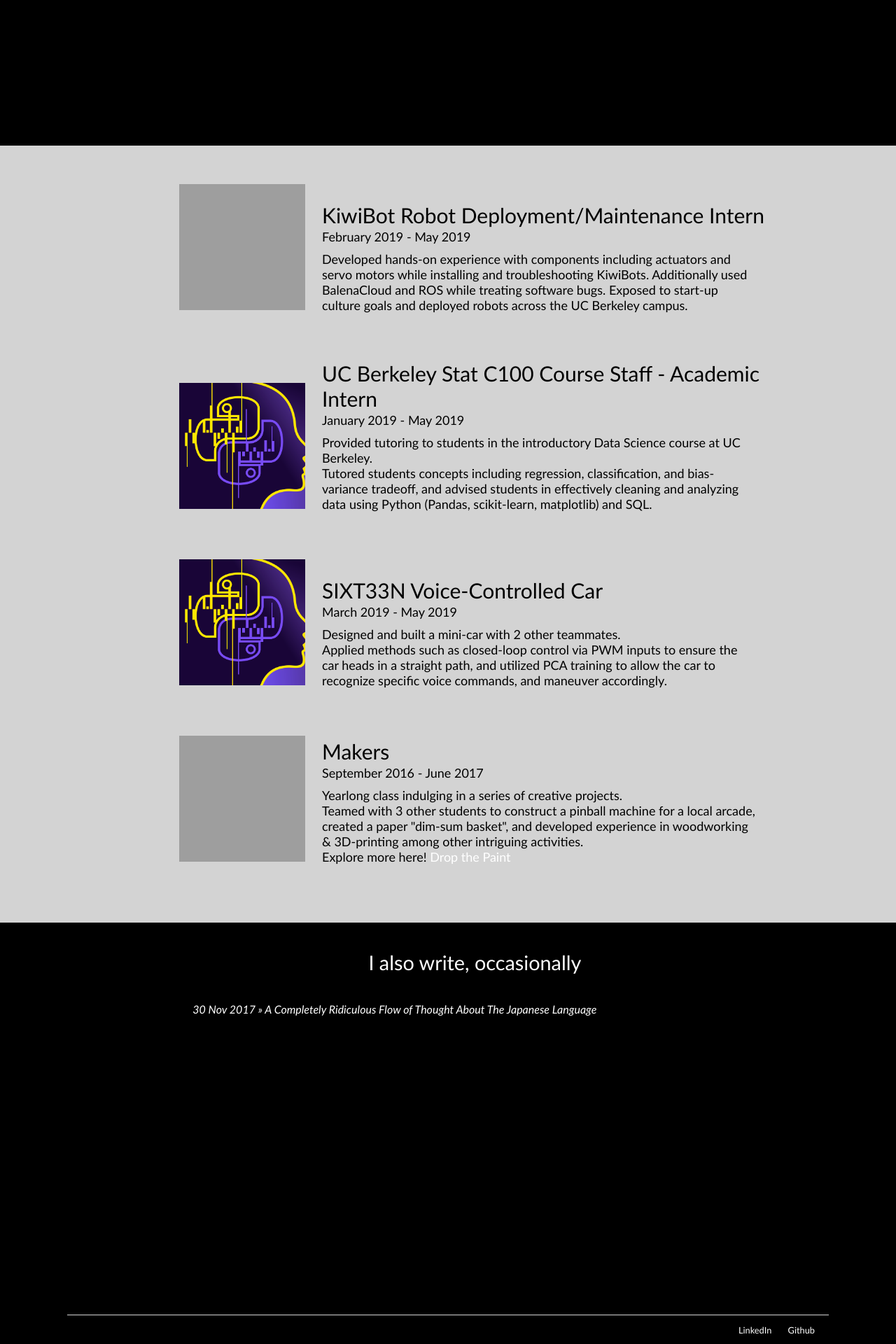
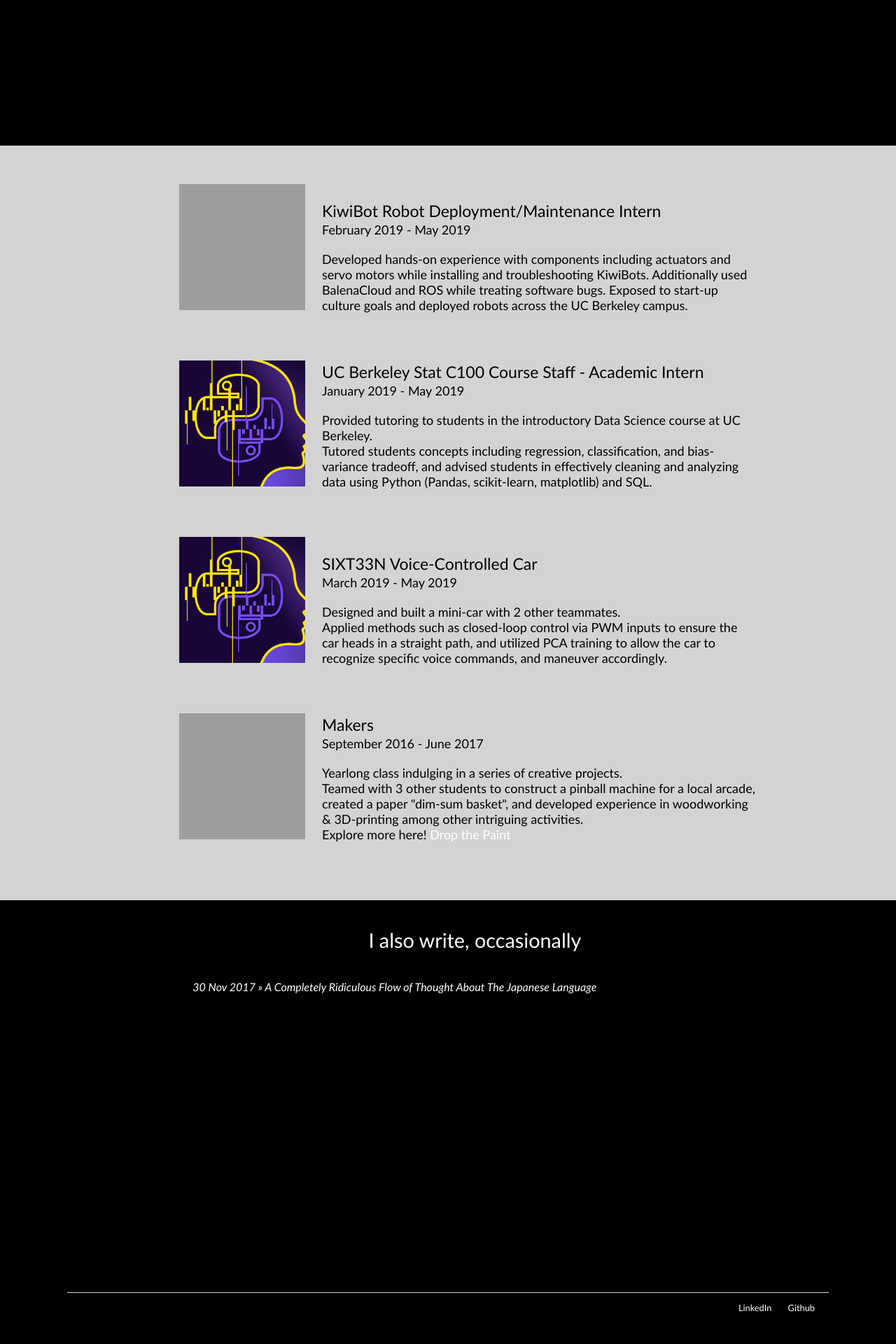
Before and after one commit to Calculasians/calculasians.github.io, a Jekyll site: the page built from index.html, in a window 1280 px wide. Shown: the part 1585-3505 px from the top of the page at 70% size. Built offline with Jekyll 4.4.1, drawn with Linux system fonts in a browser that asks for light colours; after the commit the page ends 3473 px from its top, so only the background shows below that; grey boxes are pictures that could not be loaded.

Commit message:
Update main.css

```diff
--- a/css/main.css
+++ b/css/main.css
@@ -318,7 +318,7 @@
 }
 
 #proj-header {
-    font-size: 30px;
+    font-size: 23px;
     font-family: 'Raleway', "Trebuchet MS", Helvetica, sans-serif;
     margin-bottom: 2px;
 }
@@ -326,7 +326,7 @@
 #proj-time {
     font-size: 18px;
     font-family: 'Raleway', "Trebuchet MS", Helvetica, sans-serif;
-    margin-bottom: 10px;
+    margin-bottom: 20px;
 }
 
 
```
